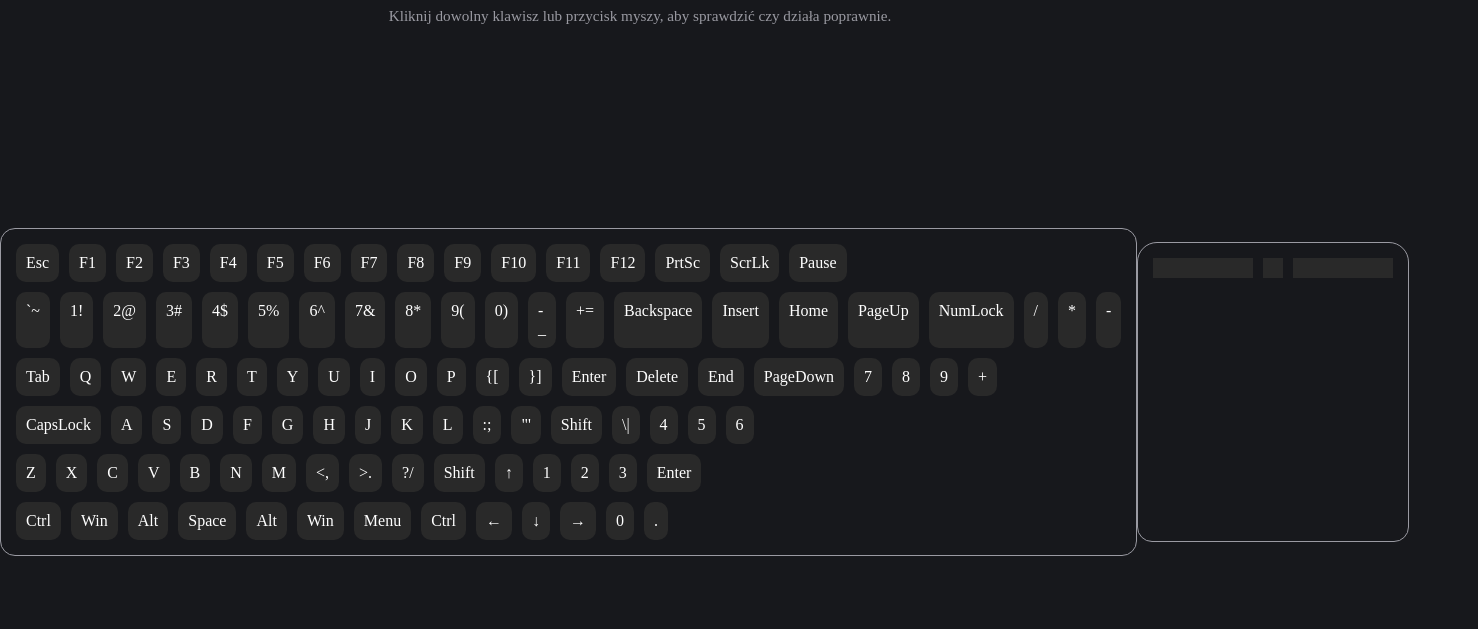
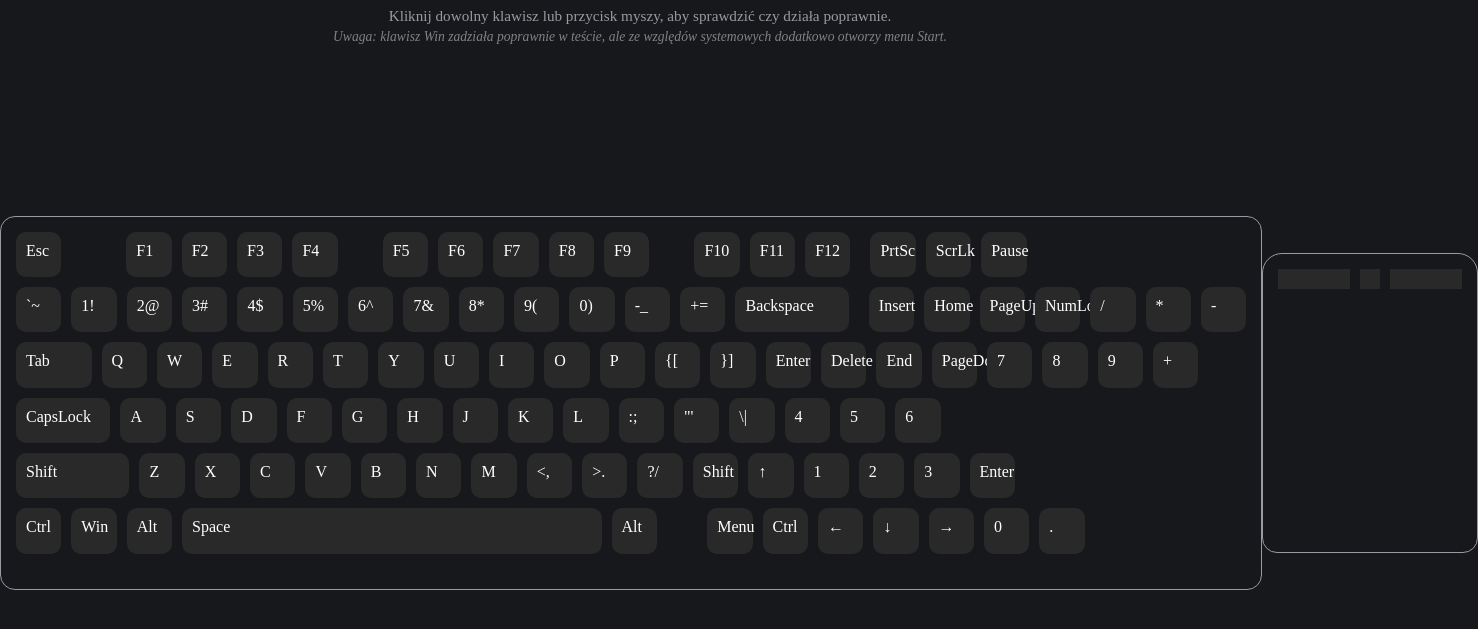
Before and after one commit to michalpawlowski-mp/keyboard-test, a website built with Vite: page index.html in a window 1280 px wide. Shown: the part 55-684 px from the top of the page, 1478 px wide, since content can reach past the window. Built offline with nearby package versions, Linux system fonts and the light colour scheme.

Commit message:
style: refine key proportions, add Win key disclaimer and remove unsupported Fn key

```diff
--- a/src/data/keyboardKeys.js
+++ b/src/data/keyboardKeys.js
@@ -80,7 +80,6 @@ const keyboardRows = [
     { code: "KeyL", label: "L" },
     { code: "Semicolon", label: ":;" },
     { code: "Quote", label: "\"'" },
-    { code: "ShiftLeft", label: "Shift" },
     { code: "Backslash", label: "\\|" },
     { code: "Numpad4", label: "4" },
     { code: "Numpad5", label: "5" },
@@ -88,6 +87,7 @@ const keyboardRows = [
   ],
   // Rząd 5 - ZXCV
   [
+    { code: "ShiftLeft", label: "Shift" },
     { code: "KeyZ", label: "Z" },
     { code: "KeyX", label: "X" },
     { code: "KeyC", label: "C" },
@@ -112,7 +112,6 @@ const keyboardRows = [
     { code: "AltLeft", label: "Alt" },
     { code: "Space", label: "Space" },
     { code: "AltRight", label: "Alt" },
-    { code: "MetaRight", label: "Win" },
     { code: "ContextMenu", label: "Menu" },
     { code: "ControlRight", label: "Ctrl" },
     { code: "ArrowLeft", label: "←" },
--- a/src/main.js
+++ b/src/main.js
@@ -10,7 +10,11 @@ mouseEvents();
 document.querySelector("#app").innerHTML = `
   <header>
     <h1>Keyboard & Mouse Tester</h1>
-    <p>Kliknij dowolny klawisz lub przycisk myszy, aby sprawdzić czy działa poprawnie.</p>
+    <p class="intro">Kliknij dowolny klawisz lub przycisk myszy, aby sprawdzić czy działa poprawnie.</p>
+    <p class="disclaimer">
+      Uwaga: klawisz Win zadziała poprawnie w teście, ale ze względów systemowych
+      dodatkowo otworzy menu Start.
+    </p>
   </header>
   <main>
     <div class="keyboard">
--- a/src/style.css
+++ b/src/style.css
@@ -49,10 +49,17 @@ h1::after {
   }
 }
 
-header p {
+.intro {
   margin-top: 0.6rem;
   color: #9a9aa2;
   font-size: 0.95rem;
+}
+
+.disclaimer {
+  margin-top: 0.3rem;
+  font-size: 0.85rem;
+  color: #828286;
+  font-style: italic;
 }
 
 main {
@@ -66,20 +73,27 @@ main {
   border: 1px solid #9a9aa2;
   border-radius: 15px;
   padding: 10px;
+  padding-bottom: 30px;
   display: flex;
   margin: auto;
   flex-direction: column;
+  width: 43.7cm;
   height: max-content;
 }
+
 .keyboard-row {
   display: flex;
 }
+
 .key {
   background-color: #292929;
+  width: 1.2cm;
+  height: 1.2cm;
   padding: 10px;
   margin: 5px;
   border-radius: 10px;
 }
+
 .key.active,
 .mouse-btn.active {
   background-color: #395ed4;
@@ -91,15 +105,48 @@ main {
   padding: 10px;
   margin: auto;
   height: 300px;
+  width: 5.7cm;
   border-radius: 20px 20px 15px 15px;
 }
+
 .mouse-btn {
   background-color: #292929;
   padding: 10px;
   margin: 5px;
   height: 10px;
 }
+
 .mouse-btn:first-child,
 .mouse-btn:last-child {
   width: 100px;
 }
+
+.key[data-key="Escape"] {
+  margin-right: 60px;
+}
+.key[data-key="F4"],
+.key[data-key="F9"] {
+  margin-right: 40px;
+}
+.key[data-key="F12"] {
+  margin-right: 15px;
+}
+.key[data-key="Space"] {
+  width: 11.1cm;
+}
+.key[data-key="Tab"] {
+  width: 2cm;
+}
+.key[data-key="CapsLock"] {
+  width: 2.5cm;
+}
+.key[data-key="ShiftLeft"] {
+  width: 3cm;
+}
+.key[data-key="AltRight"] {
+  margin-right: 1.2cm;
+}
+.key[data-key="Backspace"] {
+  width: 3cm;
+  margin-right: 15px;
+}
```
